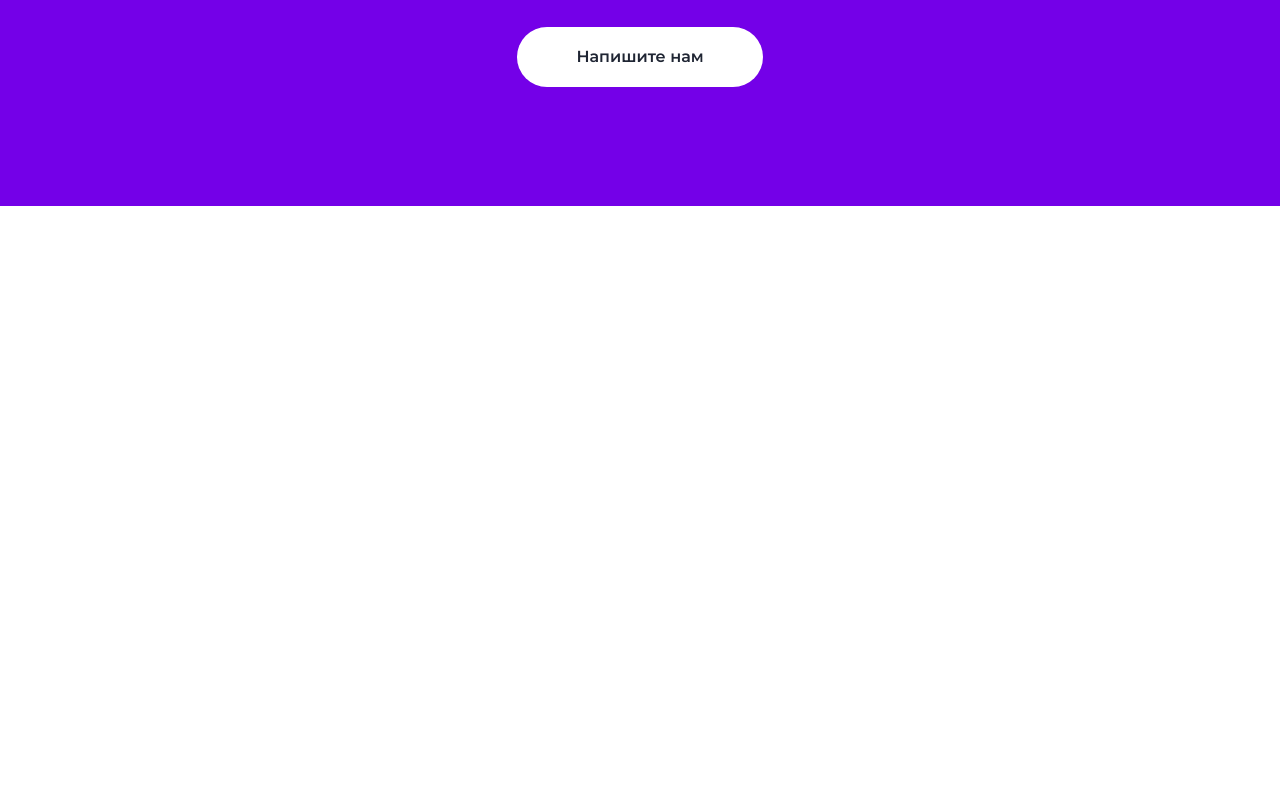
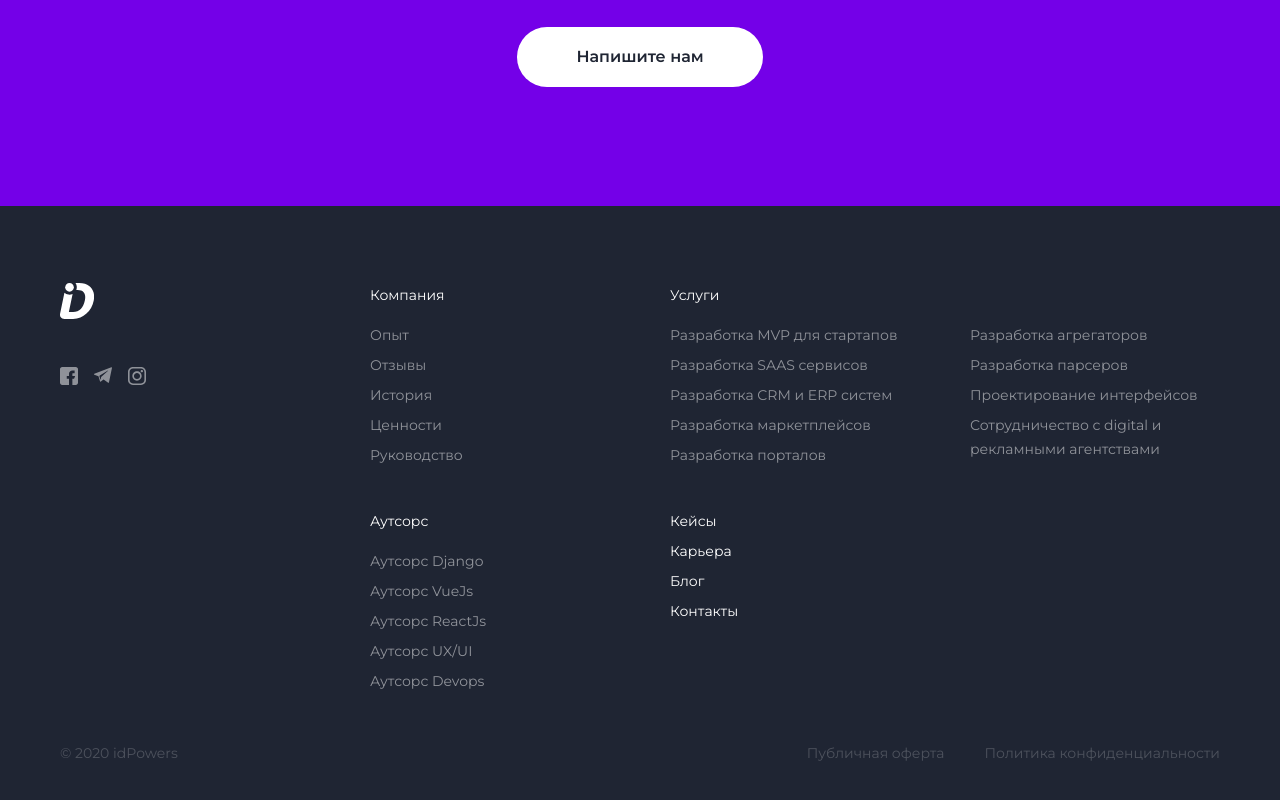
Before and after one commit to maslov28/blog-test, a Vue app: page / in a window 1280 px wide. Shown: the part 7046-7846 px from the top of the page. Before the commit the page ends 7252 px from the top, so only its background shows below. Built offline with nearby package versions, Linux system fonts and the light colour scheme.

Commit message:
added footer section

```diff
--- a/src/assets/scss/common/common.scss
+++ b/src/assets/scss/common/common.scss
@@ -25,3 +25,7 @@ body {
 .highlight {
   color: $main-color;
 }
+
+a {
+  color: $text-color-light
+}
--- /dev/null
+++ b/src/components/blocks/footer/footer-section.vue
@@ -0,0 +1,147 @@
+<template>
+  <footer class="footer">
+    <div class="container">
+      <div class="footer__wrapper">
+        <div class="footer__social">
+          <img class="footer__social-logo" src="@/assets/img/logo-white.svg" alt="logo">
+          <div class="footer__social-links">
+            <a class="footer__social-link" href="#">
+              <img class="footer__social-link-img" src="@/assets/img/facebook-logo.svg" alt="facebook logo">
+            </a>
+            <a class="footer__social-link" href="#">
+              <img class="footer__social-link-img" src="@/assets/img/telegram-logo.svg" alt="telegram logo">
+            </a>
+            <a class="footer__social-link" href="#">
+              <img class="footer__social-link-img" src="@/assets/img/instagram-logo.svg" alt="facebook logo">
+            </a>
+          </div>
+        </div>
+        <div class="footer__links">
+          <div class="footer__links-block">
+            <a class="footer__links-title-link" href="#">Компания</a>
+            <div class="footer__links-content">
+              <div class="footer__links-group">
+                <a class="footer__link" href="#">Опыт</a>
+                <a class="footer__link" href="#">Отзывы</a>
+                <a class="footer__link" href="#">История</a>
+                <a class="footer__link" href="#">Ценности</a>
+                <a class="footer__link" href="#">Руководство</a>
+              </div>
+            </div>
+          </div>
+          <div class="footer__links-block">
+            <a class="footer__links-title-link" href="#">Услуги</a>
+            <div class="footer__links-content">
+              <div class="footer__links-group">
+                <a class="footer__link" href="#">Разработка MVP для стартапов</a>
+                <a class="footer__link" href="#">Разработка SAAS сервисов</a>
+                <a class="footer__link" href="#">Разработка CRM и ERP систем</a>
+                <a class="footer__link" href="#">Разработка маркетплейсов</a>
+                <a class="footer__link" href="#">Разработка порталов</a>
+              </div>
+              <div class="footer__links-group">
+                <a class="footer__link" href="#">Разработка агрегаторов</a>
+                <a class="footer__link" href="#">Разработка парсеров</a>
+                <a class="footer__link" href="#">Проектирование интерфейсов</a>
+                <a class="footer__link" href="#">Сотрудничество с digital и рекламными агентствами</a>
+              </div>
+            </div>
+          </div>
+          <div class="footer__links-block">
+            <a class="footer__links-title-link" href="#">Аутсорс</a>
+            <div class="footer__links-content">
+              <div class="footer__links-group">
+                <a class="footer__link" href="#">Аутсорс Django</a>
+                <a class="footer__link" href="#">Аутсорс VueJs</a>
+                <a class="footer__link" href="#">Аутсорс ReactJs</a>
+                <a class="footer__link" href="#">Аутсорс UX/UI</a>
+                <a class="footer__link" href="#">Аутсорс Devops</a>
+              </div>
+            </div>
+          </div>
+          <div class="footer__links-block">
+            <a class="footer__link" href="#">Кейсы</a>
+            <a class="footer__link" href="#">Карьера</a>
+            <a class="footer__link" href="#">Блог</a>
+            <a class="footer__link" href="#">Контакты</a>
+          </div>
+        </div>
+        <div class="footer__bottom">
+          <span class="footer__bottom-item">© 2020 idPowers</span>
+          <div class="footer__bottom-right">
+            <a class="footer__bottom-item" href="#">Публичная оферта</a>
+            <a class="footer__bottom-item" href="#">Политика конфиденциальности</a>
+          </div>
+        </div>
+      </div>
+    </div>
+  </footer>
+</template>
+
+<style lang="scss">
+.footer {
+  background-color: $text-color-dark;
+  color: $text-color-light;
+  padding: 77px 0 44px;
+  font-size: 14px;
+  line-height: 24px;
+  &__wrapper {
+    display: grid;
+    grid-template-areas:
+      "social links"
+      "bottom bottom";
+    justify-content: space-between;
+  }
+  &__social {
+    grid-area: social;
+    &-links {
+      padding-top: 48px;
+    }
+    &-link {
+      margin-right: 16px;
+      opacity: .5;
+    }
+  }
+  &__links {
+    grid-area: links;
+    max-width: 850px;
+    display: grid;
+    grid-template: 1fr 1fr / 300px 550px;
+    padding-bottom: 10px;
+    &-content {
+        display: flex;
+        justify-content: space-between;
+      }
+    &-block {
+      padding-bottom: 36px;
+      display: flex;
+      flex-direction: column;
+    }
+    &-group {
+      display: flex;
+      flex-direction: column;
+      max-width: 250px;
+      opacity: .5;
+    }
+    &-title-link {
+      margin-bottom: 16px;
+      display: inline-block;
+      width: max-content;
+    }
+  }
+  &__link {
+    margin-bottom: 6px;
+    max-width: max-content;
+  }
+  &__bottom {
+    grid-area: bottom;
+    display: flex;
+    justify-content: space-between;
+    line-height: 17px;
+    opacity: .2;
+    &-item:not(:last-child) {
+      margin-right: 40px;
+    }
+  }
+}
+</style>
--- a/src/views/index/IndexPage.vue
+++ b/src/views/index/IndexPage.vue
@@ -8,6 +8,7 @@
     <projects-section></projects-section>
     <feedback-section></feedback-section>
     <discussion-section></discussion-section>
+    <footer-section></footer-section>
   </div>
 </template>
 
@@ -20,6 +21,7 @@ import ComparisonSection from '../../components/blocks/comparison-section/Compar
 import ProjectsSection from '@/components/blocks/projects-section/projects-section.vue'
 import FeedbackSection from '../../components/blocks/feedback-section/feedback-section.vue'
 import DiscussionSection from '../../components/blocks/discussion-section/discussion-section.vue'
+import FooterSection from '@/components/blocks/footer/footer-section.vue'
 
 export default {
   components: {
@@ -30,7 +32,8 @@ export default {
     ComparisonSection,
     ProjectsSection,
     FeedbackSection,
-    DiscussionSection
+    DiscussionSection,
+    FooterSection
 }
 }
 </script>
```
